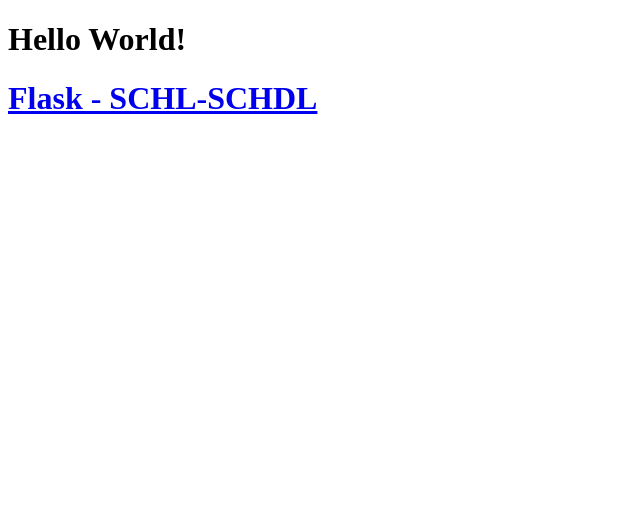
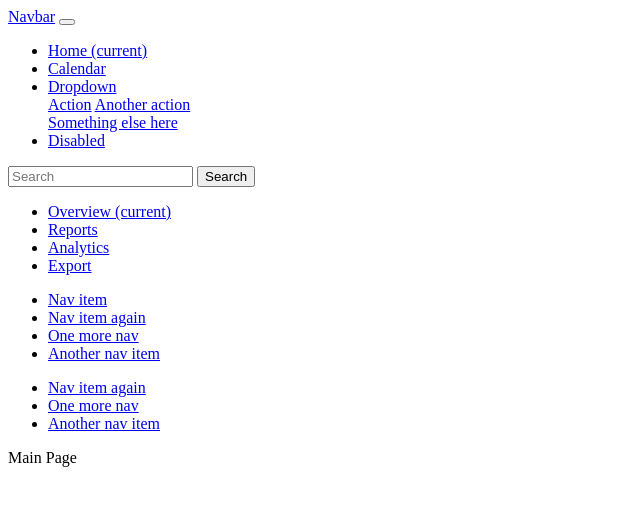
Before and after one commit to gavrilov/schl_schdl_public, a Flask app: template app/templates/main_page.html in a window 1280 px wide. Shown: the top 506 px of the page, without its empty margins (0-640 px from the left). Run offline with Flask 2, Linux system fonts and the light colour scheme; the template is opened without the code that fills it, so the values that code supplies are empty; some libraries are stand-ins or nearby versions.

Commit message:
added bootstrap navbar & sidebar

```diff
--- /dev/null
+++ b/app/templates/base.html
@@ -0,0 +1,45 @@
+{% extends "bootstrap/base.html" %}
+<title>{% block title %}{% endblock %}</title>
+
+{% block head %}
+    {{ super() }}
+{% endblock %}
+
+{% block content %}
+    <!-- NAVBAR -->
+    <nav class="navbar navbar-expand-lg navbar-light bg-light">
+    {% include "nav_bar.html" %}
+    </nav>
+    {% with messages = get_flashed_messages(with_categories=true) %}
+        {% if messages %}
+            <div class='container'>
+                {% for category, message in messages %}
+                    <div class="alert alert-{{ category }} alert-dismissible" role="alert">
+                        <button type="button" class="close" data-dismiss="alert" aria-label="Close"><span
+                                aria-hidden="true">&times;</span></button>
+                        {{ message }}
+                    </div>
+                {% endfor %}
+            </div>
+        {% endif %}
+    {% endwith %}
+
+    <div class="container-fluid">
+        <div class="row">
+            <nav class="col-md-2 d-none d-md-block sidebar">
+                <!-- SLIDENAV -->
+                {% include "side_bar.html" %}
+            </nav>
+            <main class="col-md-9 ml-sm-auto col-lg-10 pt-3 px-4">
+                <!-- PAGE CONTENT -->
+                {% block page_content %}{% endblock %}
+            </main>
+        </div>
+    </div>
+
+{% endblock %}
+
+{% block scripts %}
+    <!-- SCRIPTS -->
+    {{ super() }}
+{% endblock %}
--- a/app/templates/main_page.html
+++ b/app/templates/main_page.html
@@ -1,11 +1,7 @@
-<!DOCTYPE html>
-<html lang="en">
-<head>
-    <meta charset="UTF-8">
-    <title>Title</title>
-</head>
-<body>
-<h1> Hello World! <h1>
-    <a href="{{ url_for('school.main') }}"> Flask - SCHL-SCHDL </a>
-</body>
-</html>
+{% extends "base.html" %}
+{% import "bootstrap/wtf.html" as wtf %}
+{% block title %}Main page{% endblock %}
+
+{% block page_content %}
+Main Page
+{% endblock %}
--- /dev/null
+++ b/app/templates/nav_bar.html
@@ -0,0 +1,38 @@
+{% block navbar %}
+
+    <a class="navbar-brand" href="#">Navbar</a>
+    <button class="navbar-toggler" type="button" data-toggle="collapse" data-target="#navbarSupportedContent"
+            aria-controls="navbarSupportedContent" aria-expanded="false" aria-label="Toggle navigation">
+        <span class="navbar-toggler-icon"></span>
+    </button>
+
+    <div class="collapse navbar-collapse" id="navbarSupportedContent">
+        <ul class="navbar-nav mr-auto">
+            <li class="nav-item active">
+                <a class="nav-link" href="{{ url_for('hello_world') }}">Home <span class="sr-only">(current)</span></a>
+            </li>
+            <li class="nav-item">
+                <a class="nav-link" href="{{ url_for('calendar.main') }}">Calendar</a>
+            </li>
+            <li class="nav-item dropdown">
+                <a class="nav-link dropdown-toggle" href="#" id="navbarDropdown" role="button"
+                   data-toggle="dropdown" aria-haspopup="true" aria-expanded="false">
+                    Dropdown
+                </a>
+                <div class="dropdown-menu" aria-labelledby="navbarDropdown">
+                    <a class="dropdown-item" href="#">Action</a>
+                    <a class="dropdown-item" href="#">Another action</a>
+                    <div class="dropdown-divider"></div>
+                    <a class="dropdown-item" href="#">Something else here</a>
+                </div>
+            </li>
+            <li class="nav-item">
+                <a class="nav-link disabled" href="#">Disabled</a>
+            </li>
+        </ul>
+        <form class="form-inline my-2 my-lg-0">
+            <input class="form-control mr-sm-2" type="search" placeholder="Search" aria-label="Search">
+            <button class="btn btn-outline-success my-2 my-sm-0" type="submit">Search</button>
+        </form>
+    </div>
+{% endblock %}
--- /dev/null
+++ b/app/templates/side_bar.html
@@ -0,0 +1,45 @@
+{% block sidebar %}
+
+    <ul class="nav flex-column">
+        <li class="nav-item">
+            <a class="nav-link active" href="#">Overview <span class="sr-only">(current)</span></a>
+        </li>
+        <li class="nav-item">
+            <a class="nav-link" href="#">Reports</a>
+        </li>
+        <li class="nav-item">
+            <a class="nav-link" href="#">Analytics</a>
+        </li>
+        <li class="nav-item">
+            <a class="nav-link" href="#">Export</a>
+        </li>
+    </ul>
+
+    <ul class="nav nav-pills flex-column">
+        <li class="nav-item">
+            <a class="nav-link" href="#">Nav item</a>
+        </li>
+        <li class="nav-item">
+            <a class="nav-link" href="#">Nav item again</a>
+        </li>
+        <li class="nav-item">
+            <a class="nav-link" href="#">One more nav</a>
+        </li>
+        <li class="nav-item">
+            <a class="nav-link" href="#">Another nav item</a>
+        </li>
+    </ul>
+
+    <ul class="nav nav-pills flex-column">
+        <li class="nav-item">
+            <a class="nav-link" href="#">Nav item again</a>
+        </li>
+        <li class="nav-item">
+            <a class="nav-link" href="#">One more nav</a>
+        </li>
+        <li class="nav-item">
+            <a class="nav-link" href="#">Another nav item</a>
+        </li>
+    </ul>
+
+{% endblock %}
```
